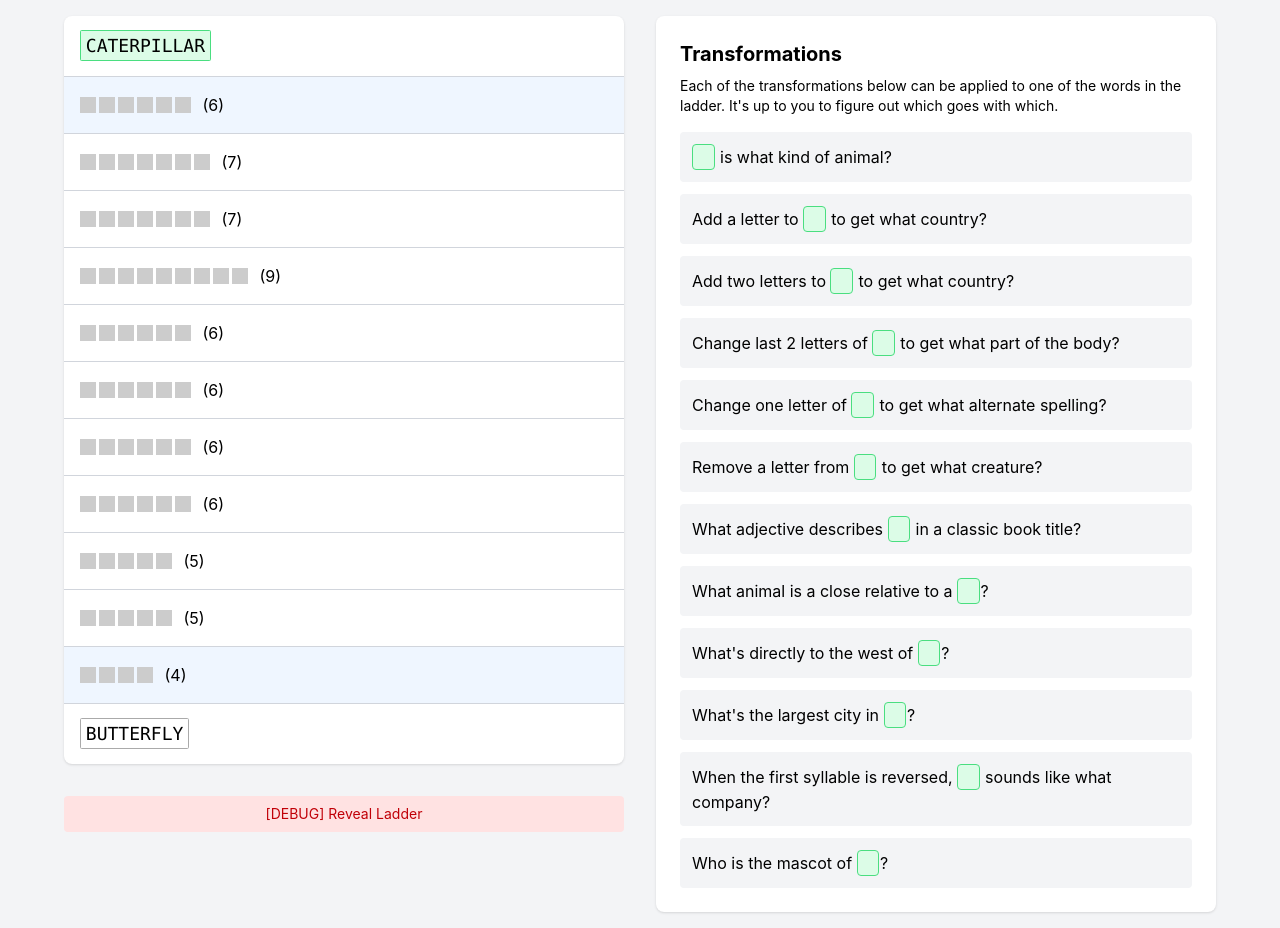
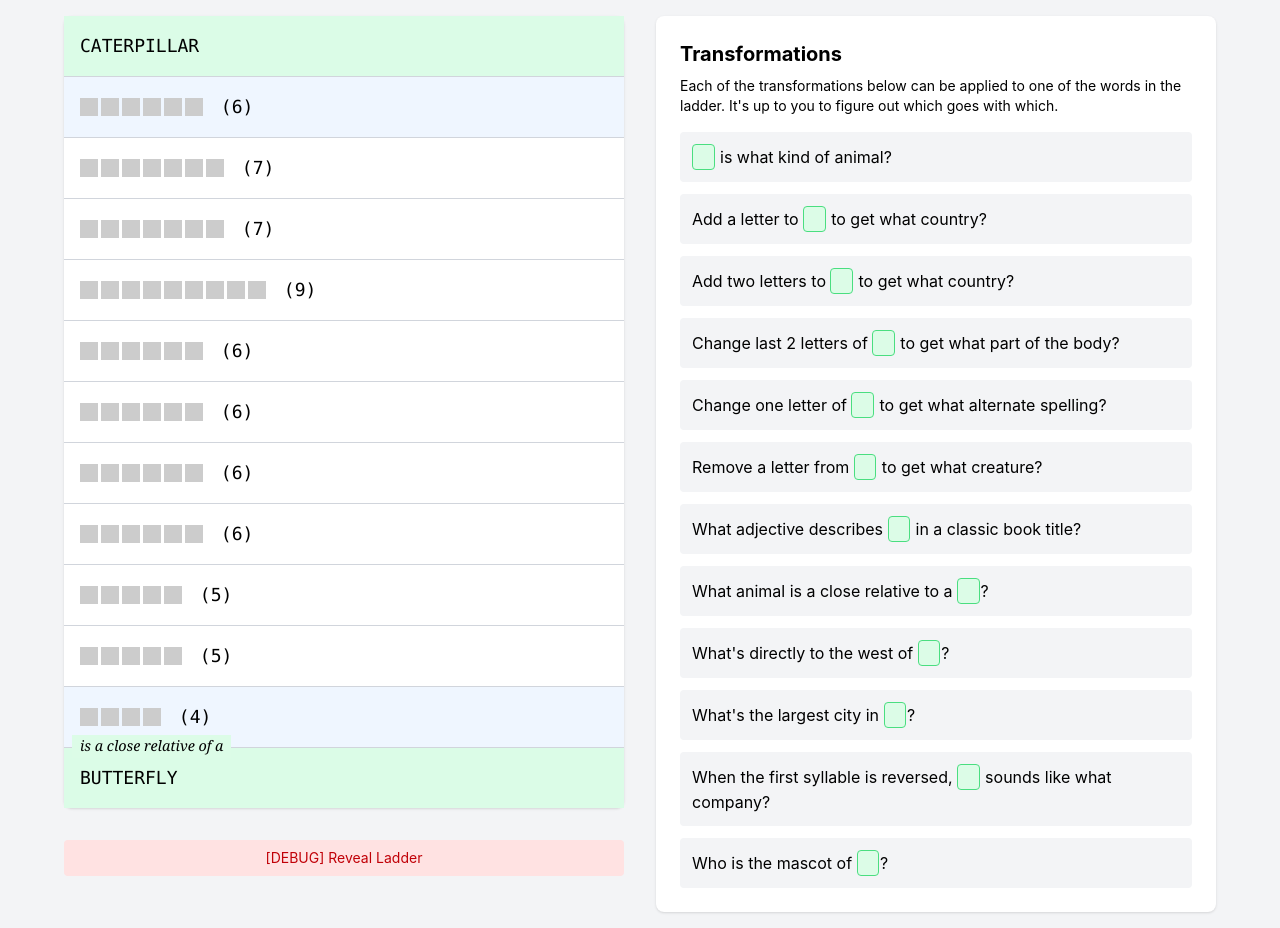
Before and after one commit to santheo/raddle, a SvelteKit app: page / in a window 1280 px wide. Shown: the part 220-1148 px from the top of the page. Built offline with nearby package versions, Linux system fonts and the light colour scheme.

Commit message:
show shorthand transformation when solved

```diff
--- a/src/routes/+page.svelte
+++ b/src/routes/+page.svelte
@@ -180,17 +180,13 @@ function handleInput(event) {
       <div class="bg-white rounded-lg shadow">
         <div class="divide-y divide-gray-300">
           {#each ladder as rung, index}
-            <div class="p-4" class:bg-blue-50={rung.isNext} class:clue-shown={rung.isClueShown}>
+
+          <div class="p-4 relative font-mono text-lg" class:bg-blue-50={rung.isNext} class:bg-green-100={rung.isRevealed}>
               {#if rung.isRevealed}
-                {#if rung.isClueShown}
-                  <span class="text-m text-gray-600">
-                    {rung.clue.split('^')[0]}
-                    <span class="revealed-word font-mono text-lg">{rung.word}</span>
-                    {rung.clue.split('^')[1]}
-                  </span>
-                {:else}
-                  <span class="font-mono text-lg {index === ladder.length - 1 ? 'final-word' : 'revealed-word'}">{rung.word}</span>
+                {#if index > 0}
+                  <span class="font-serif transform">{rung.transform}</span>
                 {/if}
+                {rung.word}
               {:else}
                 <span class="">
                   {#each rung.word.split(' ') as word, i}
@@ -292,4 +288,14 @@ function handleInput(event) {
     border-radius: 0.1rem;
     padding: 0.25rem .3rem;
   }
+
+  :global(.transform) {
+    font-size: .9rem;
+    font-style: italic;
+    background-color: rgb(220, 252, 231);
+    position: absolute;
+    top: -.8rem;
+    left: calc(var(--spacing)*2);
+    padding: 0 .5rem;
+  }
 </style>
--- a/static/data/caterpillar-butterfly.yaml
+++ b/static/data/caterpillar-butterfly.yaml
@@ -28,19 +28,19 @@ ladder:
 
   - word: SYDNEY
     clue: "When the first syllable is reversed, ^ sounds like what company?"
-    transform: ""
+    transform: "Y -> I"
 
   - word: SIDNEY
     clue: "Change one letter of ^ to get what alternate spelling?"
-    transform: "Y -> I"
+    transform: "reverse first syllable"
 
   - word: DISNEY
     clue: "Who is the mascot of ^?"
-    transform: "reverse first syllable"
+    transform: "mascot"
 
   - word: MICKEY
     clue: "^ is what kind of animal?"
-    transform: "mascot"
+    transform: "is a kind of"
 
   - word: MOUSE
     clue: "Change last 2 letters of ^ to get what part of the body?"
```
